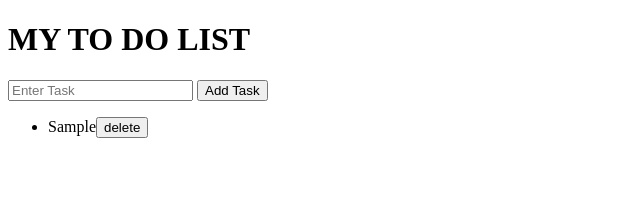
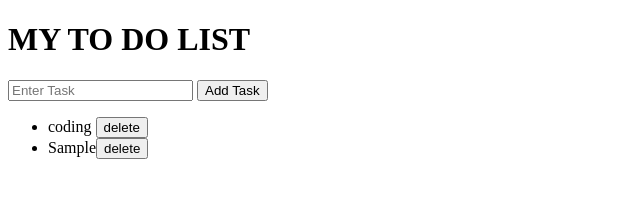
Before and after one commit to gitshubhsss/sigma-day-46, a plain HTML site: page TodoList/index.html in a window 1280 px wide. Both pictures are taken after typing "Sample" into the empty fields and a click on the button "Add Task". Shown: the whole page, without its empty margins (0-640 px from the left). Drawn offline with Linux system fonts and the light colour scheme.

Commit message:
to do list

```diff
--- a/TodoList/index.html
+++ b/TodoList/index.html
@@ -10,7 +10,9 @@
     <input type="text" placeholder="Enter Task">
     <button>Add Task</button>
     <div class="taskList">
-
+            <ul>
+                <li>coding <button class="delBtn">delete</button></li>
+            </ul>
     </div>
     <script src="todo.js"></script>
 </body>
--- a/TodoList/todo.js
+++ b/TodoList/todo.js
@@ -1,21 +1,24 @@
-let inp=document.querySelector('input');
-let btn=document.querySelector('button');
-let taskList=document.querySelector('.taskList')
-btn.addEventListener("click",()=>{
-    let ul=document.createElement('ul');
-    let li=document.createElement('li');
-    let delbtn=document.createElement('button');
-    delbtn.innerText="delete";
+let inp = document.querySelector("input");
+let btn = document.querySelector("button");
+let ul = document.querySelector("ul");
+let taskList = document.querySelector(".taskList");
+let delbtn = document.querySelector(".delBtn");
 
-    li.innerText=inp.value;
-    li.appendChild(delbtn);
-    ul.appendChild(li);
-    taskList.appendChild(ul)
+btn.addEventListener("click", () => {
+  let li = document.createElement("li");
+  let delbtn = document.createElement("button");
+  delbtn.innerText = "delete";
+  li.innerText = inp.value;
+  li.appendChild(delbtn);
+  ul.appendChild(li);
+  inp.value = "";
+});
 
-    inp.value="";
-
-    delbtn.addEventListener("click",()=>{
-        delbtn.parentElement.remove();
-    })
-
-})
+ul.addEventListener("click", (event) => {
+  if(event.target.nodeName=="BUTTON"){
+    event.target.parentElement.remove();
+  }
+  else{
+    console.log("do not delete");
+  }
+});
```
